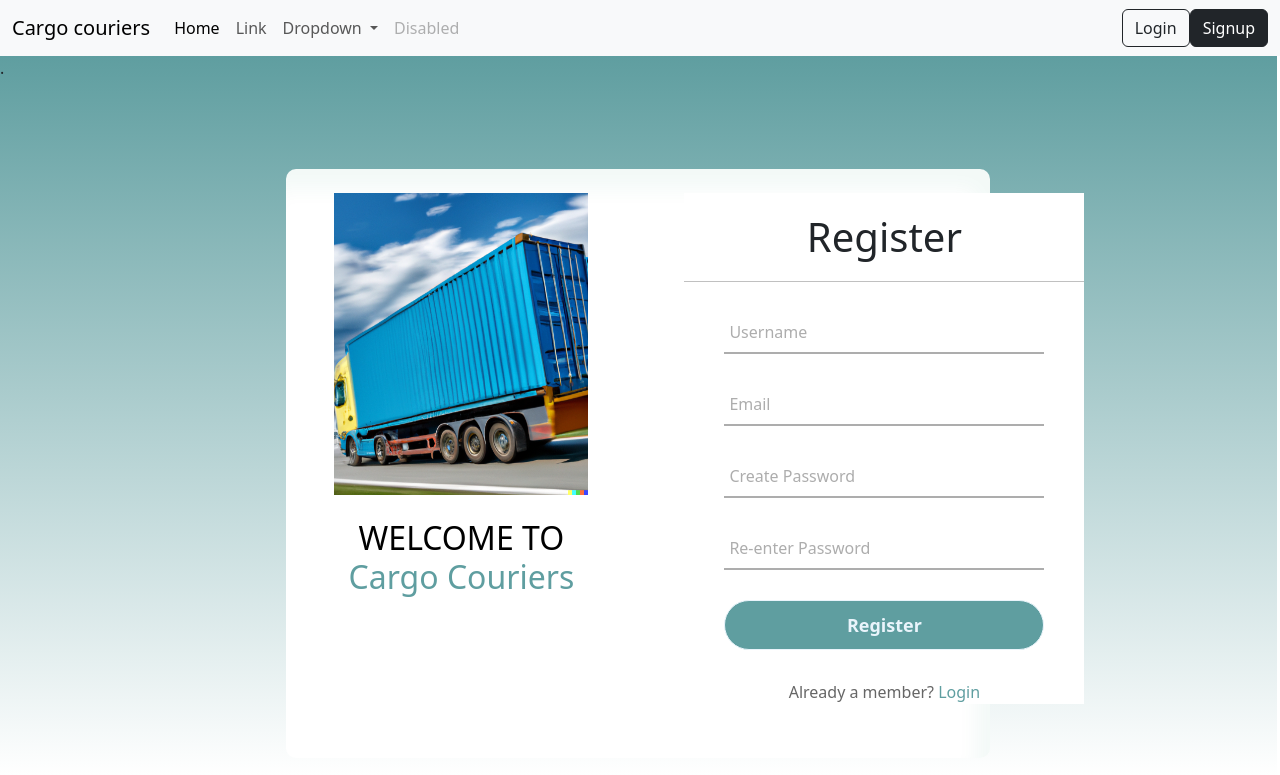
After one commit to tanishqsoni24/cargo-couriers, a Django app: page /signup/ in a window 1280 px wide. The commit adds this page. Shown: the top 775 px of the page. Run offline with Django 4.2, Linux system fonts and the light colour scheme.

Commit message:
ADD: Forms

```diff
--- a/CargoCouriers/app/templates/base/base.html
+++ b/CargoCouriers/app/templates/base/base.html
@@ -8,6 +8,7 @@
   </head>
   <body>
     {% include Navbar %}
+    {% include Data%}
     <script src="https://cdn.jsdelivr.net/npm/bootstrap@5.3.0-alpha1/dist/js/bootstrap.bundle.min.js" integrity="sha384-w76AqPfDkMBDXo30jS1Sgez6pr3x5MlQ1ZAGC+nuZB+EYdgRZgiwxhTBTkF7CXvN" crossorigin="anonymous"></script>
   </body>
 </html>
--- a/CargoCouriers/app/templates/base/navbar.html
+++ b/CargoCouriers/app/templates/base/navbar.html
@@ -1,6 +1,6 @@
 <nav class="navbar navbar-expand-lg bg-body-tertiary">
   <div class="container-fluid">
-    <a class="navbar-brand" href="#">Navbar</a>
+    <a class="navbar-brand" href="#">Cargo couriers</a>
     <button class="navbar-toggler" type="button" data-bs-toggle="collapse" data-bs-target="#navbarSupportedContent" aria-controls="navbarSupportedContent" aria-expanded="false" aria-label="Toggle navigation">
       <span class="navbar-toggler-icon"></span>
     </button>
@@ -28,8 +28,8 @@
         </li>
       </ul>
       <div class="d-flex" >
-        <button class="btn btn-outline-success">Login</button>
-        <button class="btn btn-success">Signup</button>
+        <a href="/login" class="btn btn-outline-dark">Login</a>
+        <a href="/signup" class="btn btn-dark">Signup</a>
       </div>
     </div>
   </div>
--- /dev/null
+++ b/CargoCouriers/app/templates/forms/forms.html
@@ -0,0 +1,132 @@
+<style>
+    .page{
+        width: 99.75vw;
+        height: 90vh;
+        background-image: linear-gradient(to top, rgba(13, 149, 79, 0), cadetblue);
+    }
+    .loginarea{
+        /* border: 2px solid black; */
+        background: #fff;
+        display: flex;
+        width: 55vw;
+        margin: 7% auto;
+        box-shadow: inset -14px 20px 20px 0px rgb(24 141 96 / 5%);
+        border-radius: 10px;
+    }
+    .poster img{
+        width: 350px;
+        height: 350px;
+    }
+    .poster h2{
+        text-align: center;
+        color: cadetblue;
+    }
+    .poster h2 span{
+        color: black;
+    }
+    .center{
+  width: 400px;
+  background: white;
+}
+.center h1{
+  text-align: center;
+  padding: 20px 0;
+  border-bottom: 1px solid silver;
+}
+.center form{
+  padding: 0 40px;
+  box-sizing: border-box;
+}
+form .txt_field{
+  position: relative;
+  border-bottom: 2px solid #adadad;
+  margin: 30px 0;
+}
+.txt_field input{
+  width: 100%;
+  padding: 0 5px;
+  height: 40px;
+  font-size: 16px;
+  border: none;
+  background: none;
+  outline: none;
+}
+.txt_field label{
+  position: absolute;
+  top: 50%;
+  left: 5px;
+  color: #adadad;
+  transform: translateY(-50%);
+  font-size: 16px;
+  pointer-events: none;
+  transition: .5s;
+}
+.txt_field span::before{
+  content: '';
+  position: absolute;
+  top: 40px;
+  left: 0;
+  width: 0%;
+  height: 2px;
+  background: cadetblue;
+  transition: .5s;
+}
+.txt_field input:focus ~ label,
+.txt_field input:valid ~ label{
+  top: -5px;
+  color: cadetblue;
+}
+.txt_field input:focus ~ span::before,
+.txt_field input:valid ~ span::before{
+  width: 100%;
+}
+.pass{
+  margin: -5px 0 20px 5px;
+  color: #a6a6a6;
+  cursor: pointer;
+}
+.pass:hover{
+  text-decoration: underline;
+}
+input[type="submit"]{
+  width: 100%;
+  height: 50px;
+  border: 1px solid;
+  background: cadetblue;
+  border-radius: 25px;
+  font-size: 18px;
+  color: #e9f4fb;
+  font-weight: 700;
+  cursor: pointer;
+  outline: none;
+}
+input[type="submit"]:hover{
+  border-color: cadetblue;
+  transition: .5s;
+}
+.signup_link{
+  margin: 30px 0;
+  text-align: center;
+  font-size: 16px;
+  color: #666666;
+}
+.signup_link a{
+  color: cadetblue;
+  text-decoration: none;
+}
+.signup_link a:hover{
+  text-decoration: underline;
+}
+
+</style>
+
+<div class="page">
+    .
+<div class="loginarea">
+    <div class="poster">
+        {% block img %}{% endblock %}
+        <h2><span> WELCOME TO </span><br> Cargo Couriers</h2>
+    </div>
+    {% block form %}{% endblock %}
+</div>
+</div>
--- /dev/null
+++ b/CargoCouriers/app/templates/forms/signup.html
@@ -0,0 +1,49 @@
+{% extends 'forms/forms.html' %}
+{% load static %}
+
+
+{% block img %}<img class="py-4 px-5" src="{% static 'base/poster/login.png'%}" alt="">{% endblock %}
+
+    {% block form %}<div class="form py-4 px-5">
+        <div class="center">
+            <h1>Register</h1>
+
+
+            {% if message %}
+
+    <div class="alert alert-warning alert-dismissible fade show" role="alert">
+      <strong>Warning : </strong> {{message}}
+      <button type="button" class="btn-close" data-bs-dismiss="alert" aria-label="Close"></button>
+    </div>
+    {% endif %}
+
+            <form action="" method="post">{% csrf_token %}
+              <div class="txt_field">
+                <input type="text" name="username" required>
+                <span></span>
+                <label>Username</label>
+              </div>
+              <div class="txt_field">
+                <input type="email" name="email" id="" required>
+                <span></span>
+                <label>Email</label>
+              </div>
+              <div class="txt_field">
+                <input type="password" name="pass1" id="" required>
+                <span></span>
+                <label>Create Password</label>
+              </div>
+              <div class="txt_field">
+                <input type="password" name="pass2" id="" required>
+                <span></span>
+                <label>Re-enter Password</label>
+              </div>
+              <input type="submit" value="Register">
+              <div class="signup_link">
+                Already a member? <a href="/login">Login</a>
+              </div>
+            </form>
+
+
+          </div>
+    </div>{% endblock %}
--- a/CargoCouriers/app/urls.py
+++ b/CargoCouriers/app/urls.py
@@ -3,4 +3,6 @@ from . import views
 
 urlpatterns = [
     path('', views.home, name="home"),
+    path('login/', views.login, name="login"),
+    path('signup/', views.signup, name="signup"),
 ]
--- a/CargoCouriers/app/views.py
+++ b/CargoCouriers/app/views.py
@@ -5,3 +5,16 @@ def home(request):
     data_dict = dict()
     data_dict['Navbar'] = 'base/navbar.html'
     return render(request, 'base/base.html', data_dict)
+
+def login(request):
+    data_dict = dict()
+    data_dict['Navbar'] = 'base/navbar.html'
+    data_dict['Data'] = 'forms/login.html'
+    return render(request, 'base/base.html', data_dict)
+
+
+def signup(request):
+    data_dict = dict()
+    data_dict['Navbar'] = 'base/navbar.html'
+    data_dict['Data'] = 'forms/signup.html'
+    return render(request, 'base/base.html', data_dict)
```
Also changed, not shown: CargoCouriers/app/templates/forms/login.html (added, +36 -0 lines), CargoCouriers/app/static/base/poster/login.png (added).
